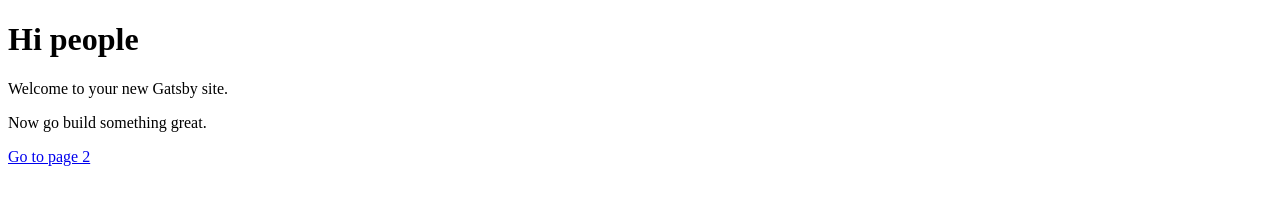
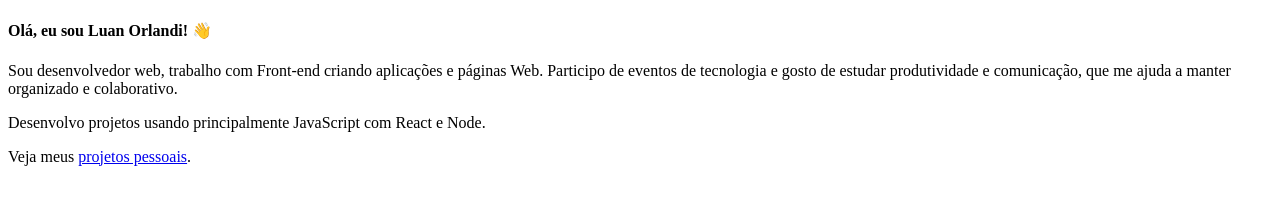
Before and after one commit to learngatsby/learngatsby.github.io, a Gatsby site: page / in a window 1280 px wide. Built offline with nearby package versions, Linux system fonts and the light colour scheme; Gatsby itself is replaced by a stand-in of ours.

Commit message:
Create summary

```diff
--- a/src/pages/index.js
+++ b/src/pages/index.js
@@ -1,13 +1,37 @@
-import React from 'react'
-import Link from 'gatsby-link'
+import React from 'react';
+import Link from 'gatsby-link';
 
 const IndexPage = () => (
   <div>
-    <h1>Hi people</h1>
-    <p>Welcome to your new Gatsby site.</p>
-    <p>Now go build something great.</p>
-    <Link to="/page-2/">Go to page 2</Link>
+    <section className="section is-size-4-desktop is-size-5-touch">
+      <div className="container content">
+        <h4 className="title">
+          Olá, eu sou Luan Orlandi!
+          {' '}
+          <span role="img" aria-label="aceno">
+            👋
+          </span>
+        </h4>
+        <p>
+          Sou desenvolvedor web, trabalho com Front-end criando aplicações
+          e páginas Web.
+          Participo de eventos de tecnologia e gosto de estudar produtividade e
+          comunicação, que me ajuda a manter organizado e colaborativo.
+        </p>
+        <p>
+          Desenvolvo projetos usando principalmente JavaScript com React e Node.
+        </p>
+        <p>
+          Veja meus
+          {' '}
+          <Link to="/page-2">
+            projetos pessoais
+          </Link>
+          {'.'}
+        </p>
+      </div>
+    </section>
   </div>
-)
+);
 
-export default IndexPage
+export default IndexPage;
```
Also changed, not shown: src/layouts/index.js (+3 -15 lines).
